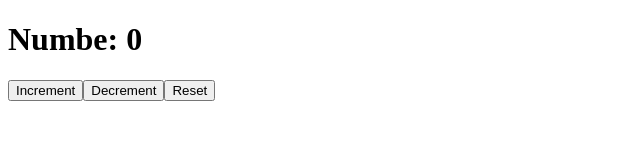
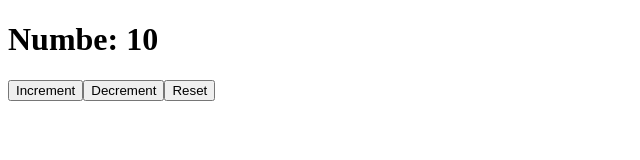
Before and after one commit to josefelipegh/React_Udemy_DorianDesings, a React (Create React App) app in the folder 11-hooks/: page / in a window 1280 px wide. Shown: the top 160 px of the page, without its empty margins (0-640 px from the left). Built offline with nearby package versions, Linux system fonts and the light colour scheme.

Commit message:
initialProps

```diff
--- a/11-hooks/src/App.jsx
+++ b/11-hooks/src/App.jsx
@@ -1,8 +1,8 @@
 import React, { useState } from 'react';
 
-const App = ({num}) => {
+const App = ({initialNumber = 23}) => {
 
-  const [number, setNumber] = useState(num);
+  const [number = initialNumber, setNumber] = useState(10);
 
   const handleIncrement = () => {
     setNumber(number + 1)
@@ -26,9 +26,4 @@ const App = ({num}) => {
   );
 }
 
-// Default Props
-App.defaultProps = {
-  num:0
-}
-
 export default App;
```
